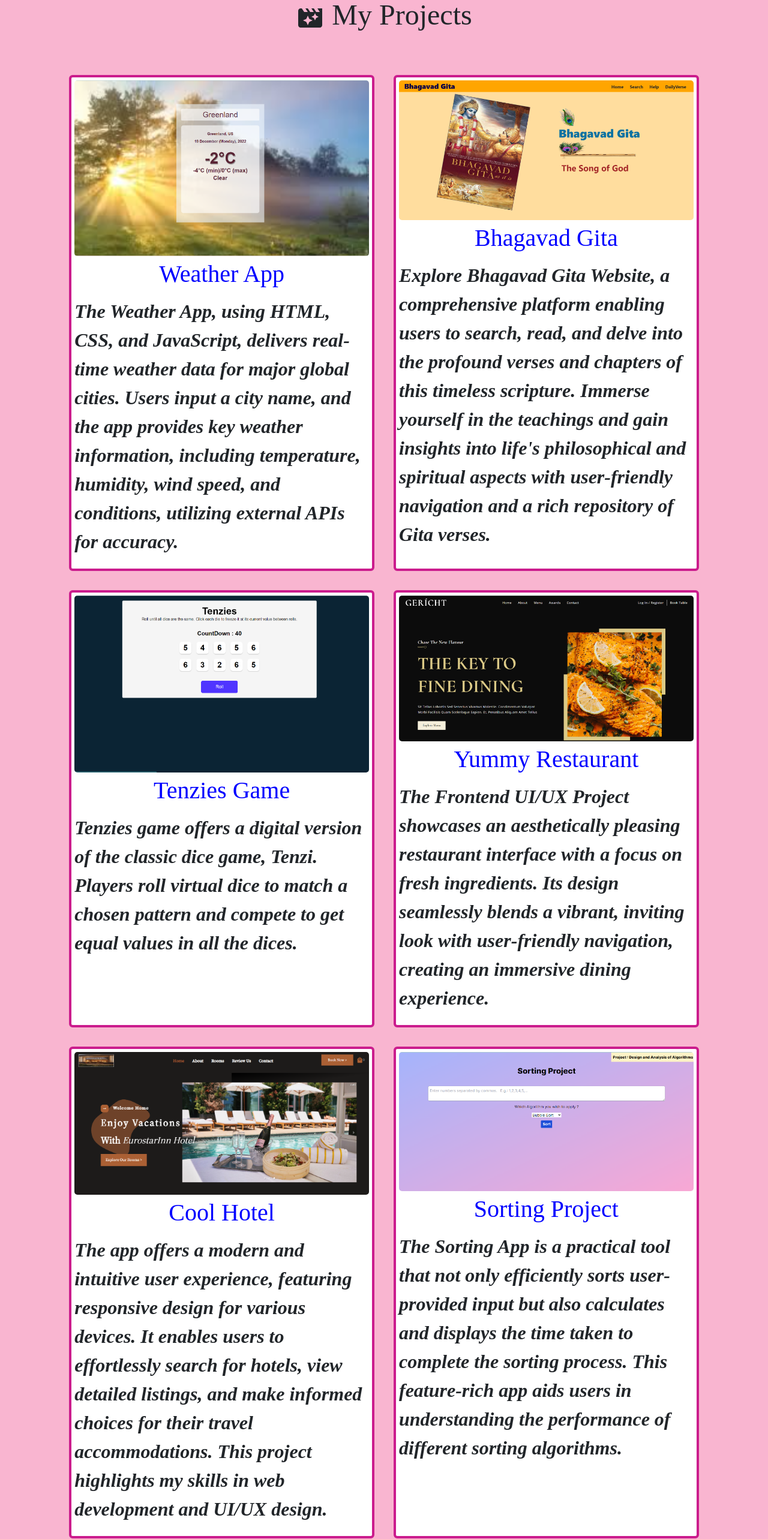
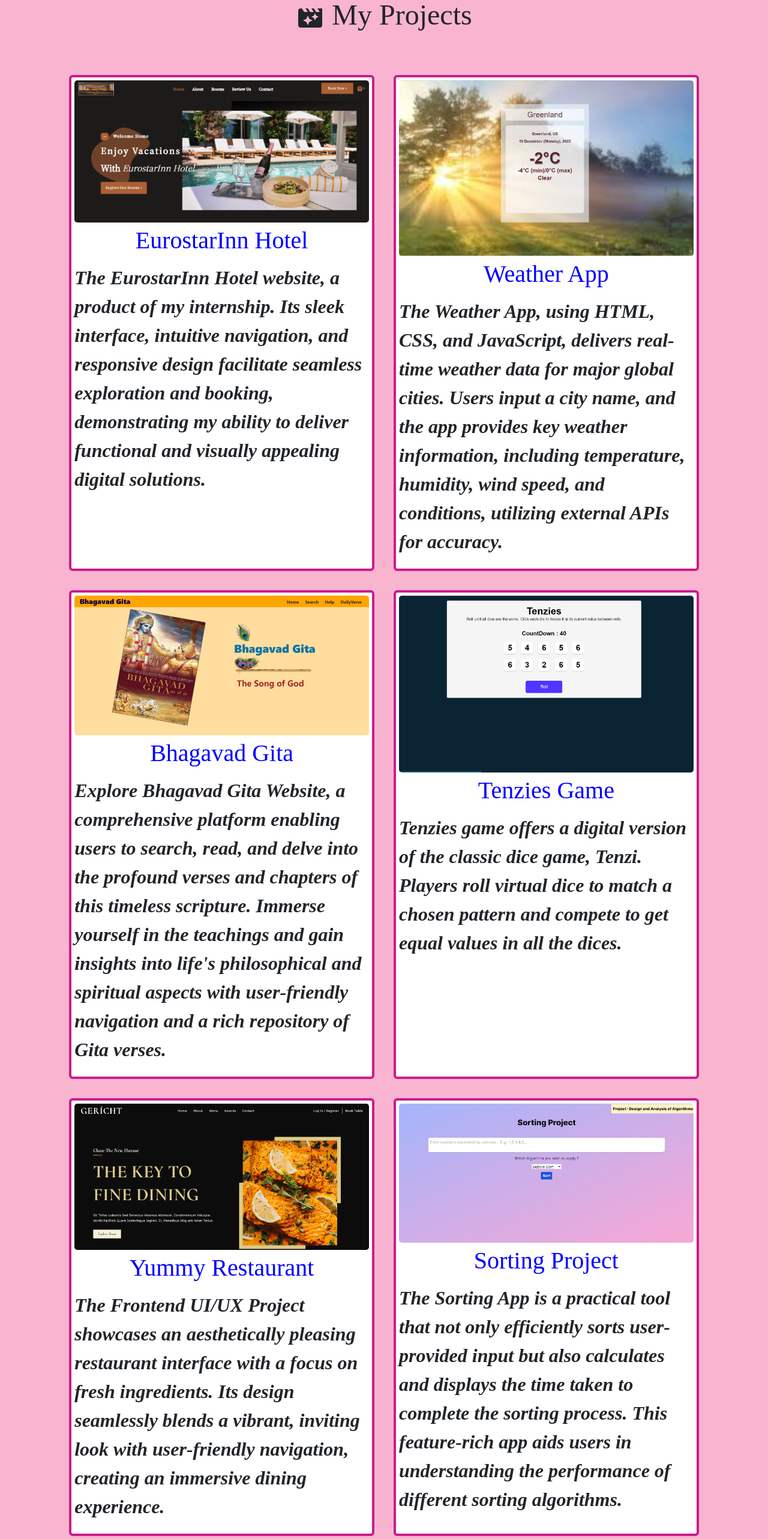
Before and after one commit to bajpaisushil/Portfolio, a React (Create React App) app: page / in a window 1280 px wide. Shown: the part 7080-9646 px from the top of the page at 60% size. Built offline with nearby package versions, Linux system fonts and the light colour scheme; a web font is replaced by a local one.

Commit message:
eurostarInn

```diff
--- a/src/components/project/data.js
+++ b/src/components/project/data.js
@@ -1,4 +1,11 @@
 export const projects=[
+    {
+        id: 4,
+        photo: 'coolhotel.png',
+        url: 'https://eurostarinn.com',
+        title: 'EurostarInn Hotel',
+        desc: 'The EurostarInn Hotel website, a product of my internship. Its sleek interface, intuitive navigation, and responsive design facilitate seamless exploration and booking, demonstrating my ability to deliver functional and visually appealing digital solutions.',
+    },
     {
         id: 1,
         photo: 'weather-app.png',
@@ -28,13 +35,6 @@ export const projects=[
         desc: 'The Frontend UI/UX Project showcases an aesthetically pleasing restaurant interface with a focus on fresh ingredients. Its design seamlessly blends a vibrant, inviting look with user-friendly navigation, creating an immersive dining experience.',
     },
     {
-        id: 4,
-        photo: 'coolhotel.png',
-        url: 'https://cool-hotel.netlify.app/',
-        title: 'Cool Hotel',
-        desc: 'The app offers a modern and intuitive user experience, featuring responsive design for various devices. It enables users to effortlessly search for hotels, view detailed listings, and make informed choices for their travel accommodations. This project highlights my skills in web development and UI/UX design.',
-    },
-    {
         id: 5,
         photo: 'sorting-project.png',
         url: 'https://searching-sorting.vercel.app/',
```
